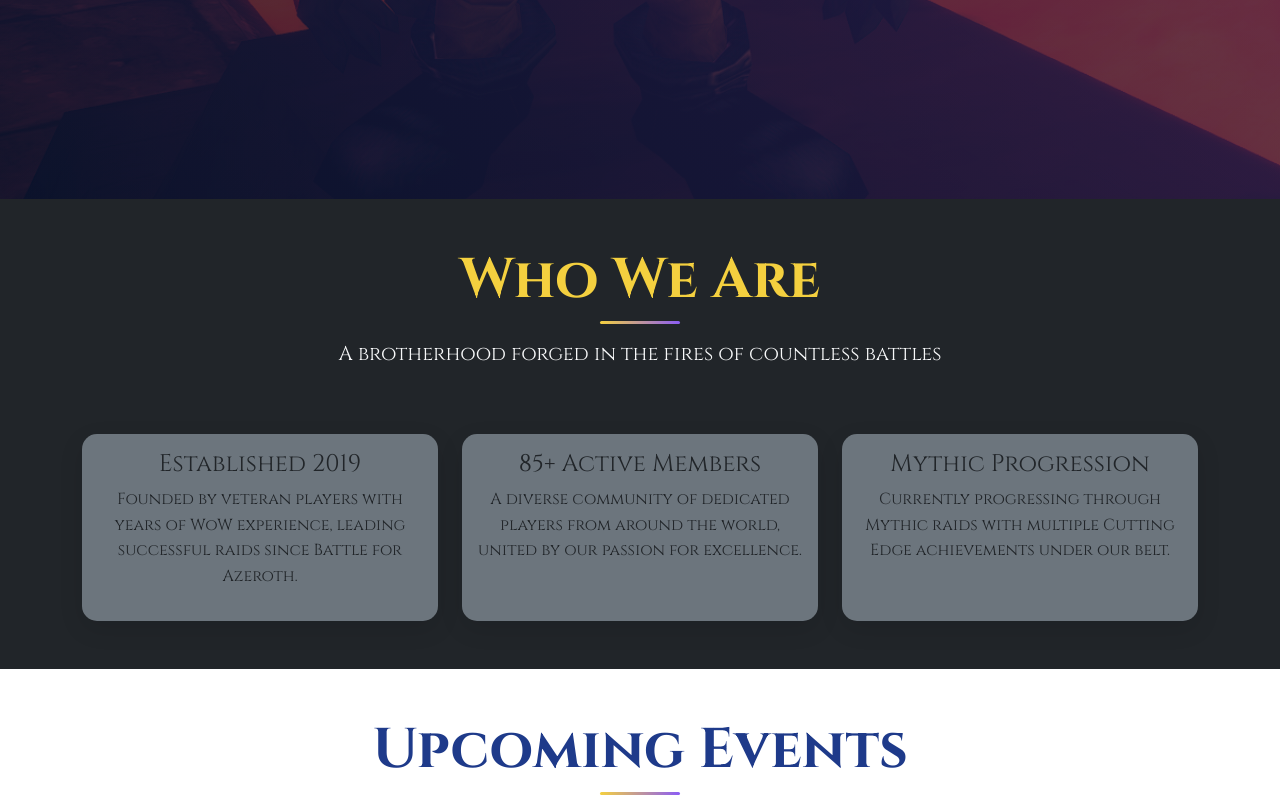
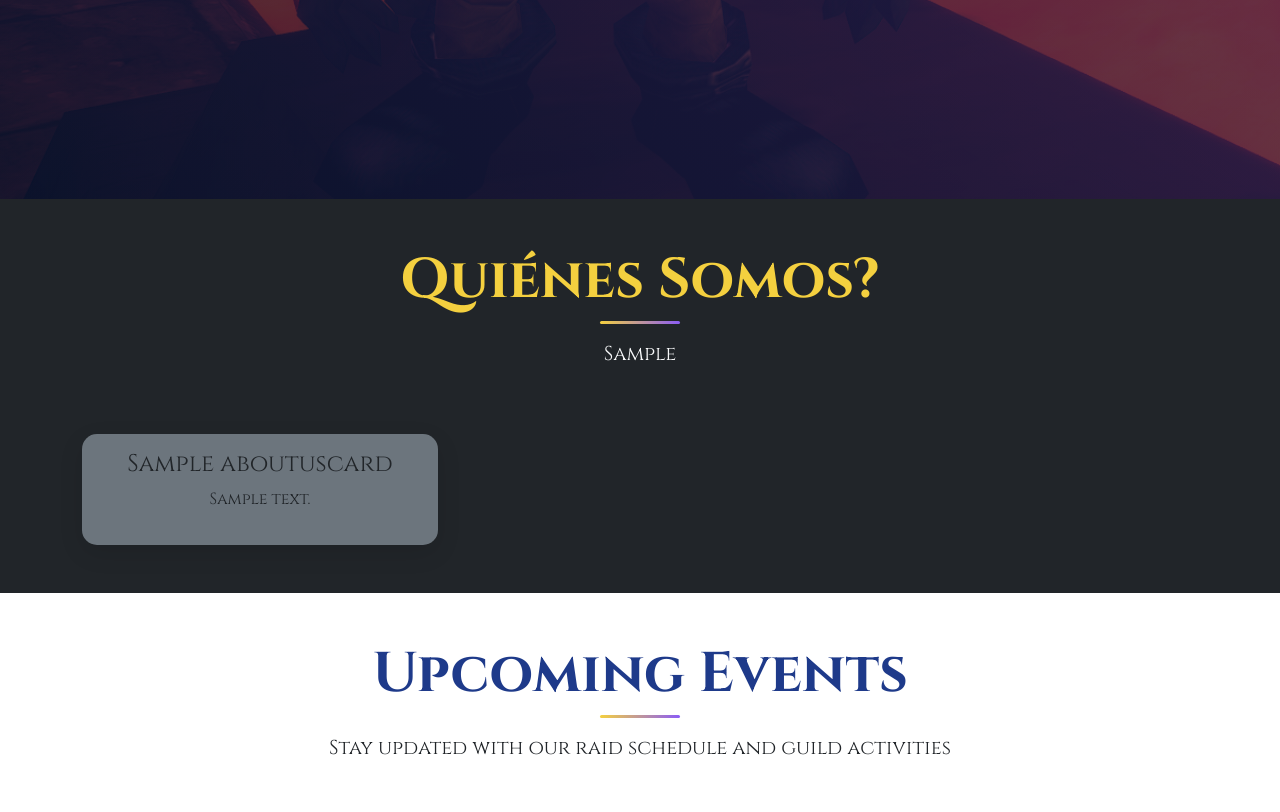
Before and after one commit to ConquistadoresTWoW/conquistadores.org, a Django app: template conquistadores/templates/landing/index.html in a window 1280 px wide. Shown: the part 601-1413 px from the top of the page. Run offline with Django 5.2, Linux system fonts and the light colour scheme; tables that the repository leaves empty hold one stand-in row (values such as "Sample post"); the template is opened without the code that fills it: values that come from a table or form of the project are taken from there, most other values are stand-ins (such as "Sample title", 1, 10 or a date in 2020); some libraries are stand-ins or nearby versions.

Commit message:
feat: rendered about section

```diff
--- a/conquistadores/templates/landing/htmx/partials/about.html
+++ b/conquistadores/templates/landing/htmx/partials/about.html
@@ -3,38 +3,22 @@
   <div class="container">
     <div class="row">
       <div class="col-lg-8 mx-auto text-center mb-5">
-        <h2 class="display-4 mb-4 section-title">Who We Are</h2>
-        <p class="lead">A brotherhood forged in the fires of countless battles</p>
+        <h2 class="display-4 mb-4 section-title">{% translate 'Quiénes Somos?' %}</h2>
+        <p class="lead">{{ about.slogan }}</p>
       </div>
     </div>
     <div class="row g-4">
-      <div class="col-md-4">
-        <div class="card bg-secondary h-100">
-          <div class="card-body text-center">
-            <i class="fas fa-crown fa-3x text-warning mb-3"></i>
-            <h4>Established 2019</h4>
-            <p>Founded by veteran players with years of WoW experience, leading successful raids since Battle for Azeroth.</p>
+      {% for card in about.card.all %}
+        <div class="col-md-4">
+          <div class="card bg-secondary h-100">
+            <div class="card-body text-center">
+              <i class="fas fa-crown fa-3x text-warning mb-3"></i>
+              <h4>{{ card.title }}</h4>
+              <p>{{ card.description }}</p>
+            </div>
           </div>
         </div>
-      </div>
-      <div class="col-md-4">
-        <div class="card bg-secondary h-100">
-          <div class="card-body text-center">
-            <i class="fas fa-users fa-3x text-primary mb-3"></i>
-            <h4>85+ Active Members</h4>
-            <p>A diverse community of dedicated players from around the world, united by our passion for excellence.</p>
-          </div>
-        </div>
-      </div>
-      <div class="col-md-4">
-        <div class="card bg-secondary h-100">
-          <div class="card-body text-center">
-            <i class="fas fa-trophy fa-3x text-success mb-3"></i>
-            <h4>Mythic Progression</h4>
-            <p>Currently progressing through Mythic raids with multiple Cutting Edge achievements under our belt.</p>
-          </div>
-        </div>
-      </div>
+      {% endfor %}
     </div>
   </div>
 </section>
```
